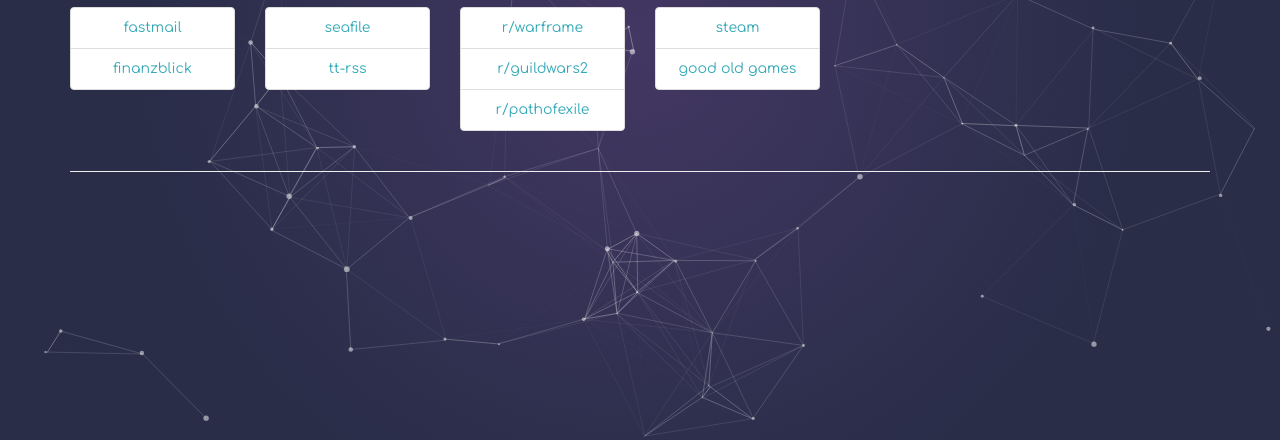
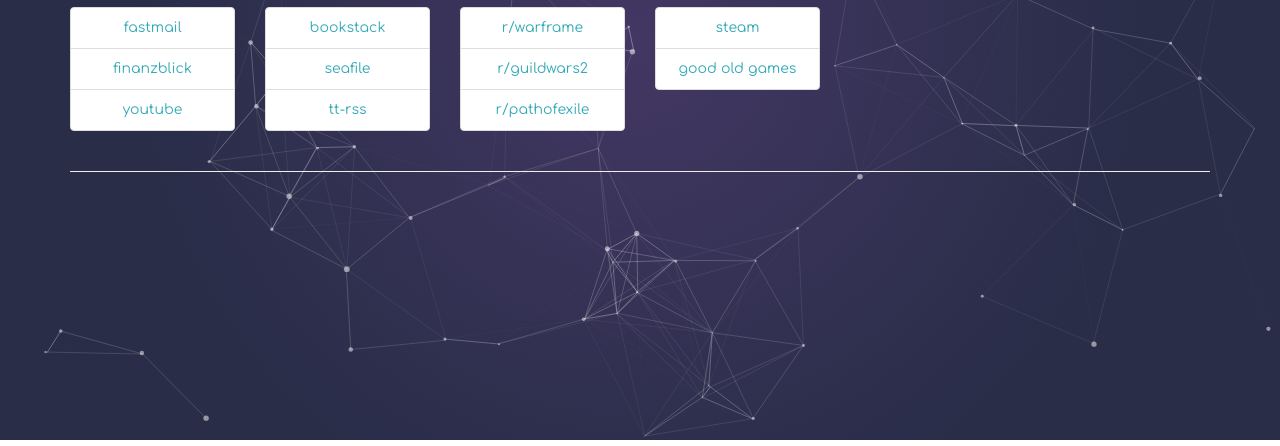
Before and after one commit to markuskonojacki/startpage, a plain HTML site: page index.html in a window 1280 px wide. Shown: the part 360-806 px from the top of the page. Drawn offline with nearby package versions, Linux system fonts and the light colour scheme.

Commit message:
New pages

```diff
--- a/index.html
+++ b/index.html
@@ -33,6 +33,7 @@
                 <ul class="list-group">
                   <li class="list-group-item"><a href="http://fastmail.com">fastmail</a></li>
                   <li class="list-group-item"><a href="https://www.buhl.de/finanzblick/">finanzblick</a></li>
+                  <li class="list-group-item"><a href="https://youtube.com">youtube</a></li>
                 </ul>
               </p>
             </div>
@@ -41,6 +42,7 @@
               <h2>selfhosted</h2>
               <p>
                 <ul class="list-group">
+                  <li class="list-group-item"><a href="http://bookstack.mk-server.net">bookstack</a></li>
                   <li class="list-group-item"><a href="http://seafile.mk-server.net">seafile</a></li>
                   <li class="list-group-item"><a href="http://tt-rss.mk-server.net">tt-rss</a></li>
                 </ul>
```
